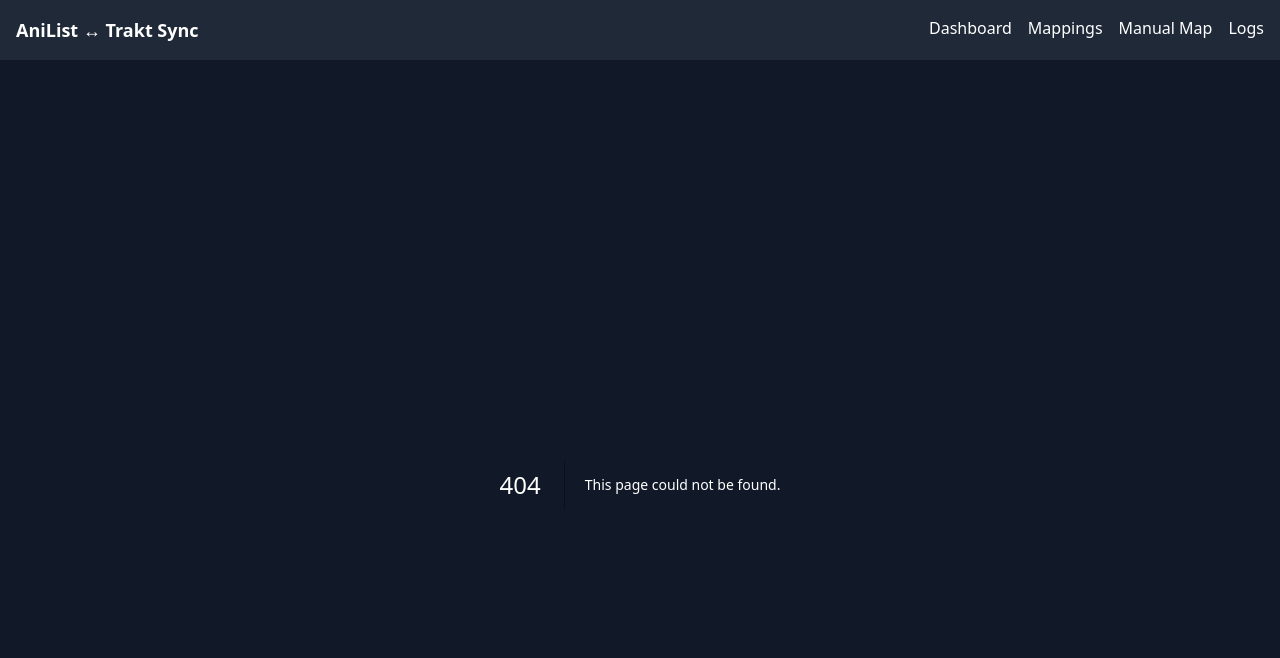
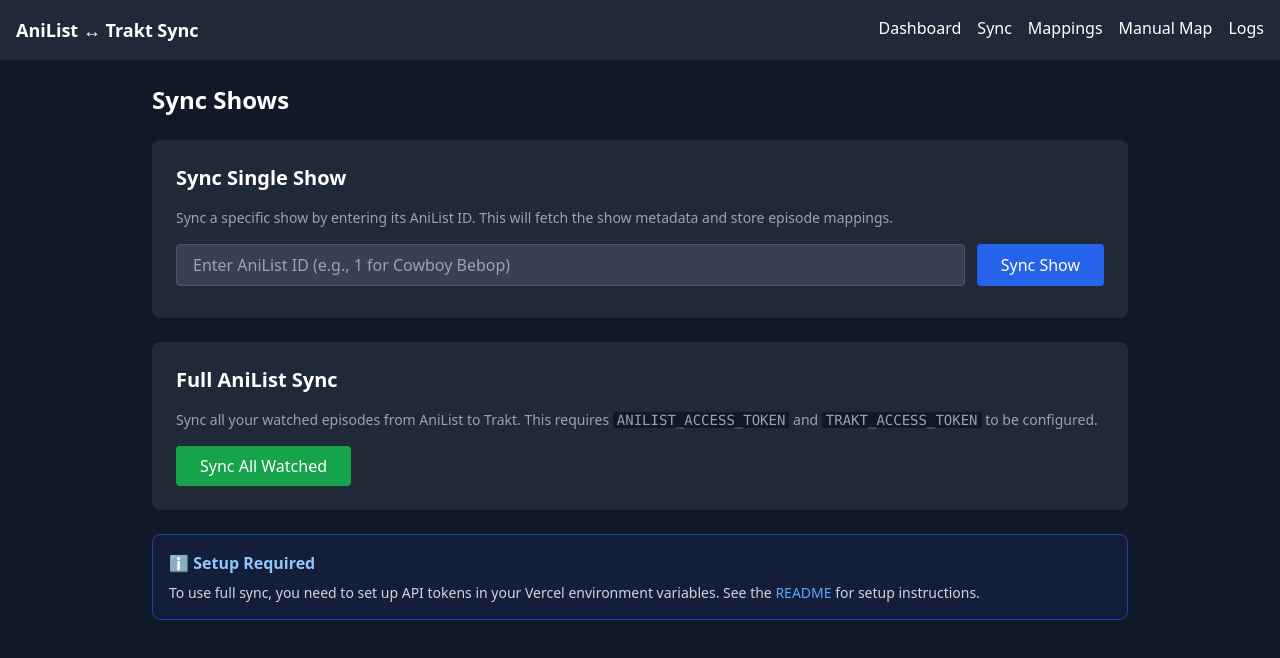
Before and after one commit to Himanth-reddy/anilist-trakt-sync, a Next.js app: page /sync in a window 1280 px wide. Before the commit this address had no page. Shown: the top 658 px of the page. Built offline with nearby package versions, Linux system fonts and the light colour scheme.

Commit message:
Add sync UI and full AniList to Trakt sync functionality with documentation

```diff
--- /dev/null
+++ b/app/api/full-sync/route.js
@@ -0,0 +1,119 @@
+import { kv } from '../../../utils/kv.js';
+import { getNewAnilistScrobbles } from '../../../lib/anilist.js';
+import { resolveTraktId } from '../../../lib/id-translator.js';
+import { getBreakpointMap } from '../../../lib/map-builder.js';
+import { postToTrakt } from '../../../lib/trakt.js';
+
+/**
+ * Translates an Anilist scrobble into a Trakt-ready scrobble object.
+ */
+function translateAnilistToTrakt(scrobble, traktShowId, breakpointMap) {
+    const anilistEpisodeNum = scrobble.episodeNumber;
+
+    // Find the correct season based on breakpoint map
+    let traktSeason = 1;
+    const reversedMap = [...breakpointMap].reverse();
+
+    for (const entry of reversedMap) {
+        if (anilistEpisodeNum >= entry.starts_at) {
+            traktSeason = entry.season;
+            break;
+        }
+    }
+
+    // For most anime, absolute episode number = Trakt episode number
+    const traktEpisodeNum = anilistEpisodeNum;
+
+    return {
+        traktShowId,
+        season: traktSeason,
+        number: traktEpisodeNum,
+        watchedAt: scrobble.watchedAt,
+        title: scrobble.showTitle
+    };
+}
+
+export async function GET() {
+    try {
+        console.log('[Full Sync] Starting AniList to Trakt sync...');
+
+        // Get last sync timestamp
+        const lastSyncTimestamp = await kv.get('lastSyncTimestamp') || 0;
+        console.log(`[Full Sync] Checking for new scrobbles since: ${lastSyncTimestamp}`);
+
+        // Get new scrobbles from AniList
+        const newScrobbles = await getNewAnilistScrobbles(lastSyncTimestamp);
+
+        if (newScrobbles.length === 0) {
+            console.log('[Full Sync] No new scrobbles found');
+            return Response.json({
+                message: 'No new scrobbles from AniList. Sync complete.',
+                synced: 0
+            });
+        }
+
+        console.log(`[Full Sync] Found ${newScrobbles.length} new scrobbles`);
+        const translatedEpisodes = [];
+
+        // Process each scrobble
+        for (const scrobble of newScrobbles) {
+            console.log(`[Full Sync] Processing: ${scrobble.showTitle} - Ep ${scrobble.episodeNumber}`);
+
+            // Resolve Trakt ID
+            const traktId = await resolveTraktId(scrobble.anilistShowId);
+            if (!traktId) {
+                console.warn(`[Full Sync] SKIP: No Trakt ID for AniList ${scrobble.anilistShowId}`);
+                continue;
+            }
+
+            // Get breakpoint map for proper season/episode mapping
+            const breakpointMap = await getBreakpointMap(traktId);
+            if (!breakpointMap) {
+                console.warn(`[Full Sync] SKIP: No map for Trakt ID ${traktId}`);
+                continue;
+            }
+
+            // Translate episode
+            const traktEpisode = translateAnilistToTrakt(scrobble, traktId, breakpointMap);
+            translatedEpisodes.push(traktEpisode);
+            console.log(`[Full Sync] Mapped to Trakt: Show ${traktId}, S${traktEpisode.season} E${traktEpisode.number}`);
+        }
+
+        if (translatedEpisodes.length === 0) {
+            return Response.json({
+                message: 'No episodes could be mapped to Trakt',
+                found: newScrobbles.length,
+                synced: 0
+            });
+        }
+
+        // Post to Trakt
+        console.log(`[Full Sync] Posting ${translatedEpisodes.length} episodes to Trakt...`);
+        const postResult = await postToTrakt(translatedEpisodes);
+
+        // Update last sync timestamp
+        if (newScrobbles.length > 0) {
+            const newTimestamp = newScrobbles[newScrobbles.length - 1].createdAt;
+            if (newTimestamp) {
+                await kv.set('lastSyncTimestamp', newTimestamp);
+                console.log(`[Full Sync] Updated lastSyncTimestamp to ${newTimestamp}`);
+            }
+        }
+
+        console.log('[Full Sync] Complete');
+        return Response.json({
+            message: 'Sync complete!',
+            found: newScrobbles.length,
+            synced: translatedEpisodes.length,
+            added: postResult.added || {},
+            traktResponse: postResult
+        });
+
+    } catch (err) {
+        console.error('[Full Sync] ERROR:', err);
+        return Response.json({
+            error: 'Sync process failed',
+            details: err.message
+        }, { status: 500 });
+    }
+}
--- a/app/layout.jsx
+++ b/app/layout.jsx
@@ -11,6 +11,7 @@
           <h1 className="text-lg font-bold">AniList ↔ Trakt Sync</h1>
           <div className="space-x-4">
             <a href="/" className="hover:text-blue-400">Dashboard</a>
+            <a href="/sync" className="hover:text-blue-400">Sync</a>
             <a href="/mappings" className="hover:text-blue-400">Mappings</a>
             <a href="/manual" className="hover:text-blue-400">Manual Map</a>
             <a href="/logs" className="hover:text-blue-400">Logs</a>
--- /dev/null
+++ b/app/sync/page.jsx
@@ -0,0 +1,131 @@
+'use client';
+import React, { useState } from 'react';
+
+export default function SyncPage() {
+    const [manualId, setManualId] = useState('');
+    const [manualLoading, setManualLoading] = useState(false);
+    const [manualResult, setManualResult] = useState(null);
+
+    const [fullLoading, setFullLoading] = useState(false);
+    const [fullResult, setFullResult] = useState(null);
+
+    const syncShow = async () => {
+        if (!manualId.trim()) {
+            setManualResult({ error: 'Please enter an AniList ID' });
+            return;
+        }
+
+        setManualLoading(true);
+        setManualResult(null);
+        try {
+            const res = await fetch(`/api/sync?anilistId=${manualId}`);
+            const data = await res.json();
+            setManualResult(data);
+        } catch (e) {
+            setManualResult({ error: e.message });
+        } finally {
+            setManualLoading(false);
+        }
+    };
+
+    const syncAll = async () => {
+        setFullLoading(true);
+        setFullResult(null);
+        try {
+            const res = await fetch('/api/full-sync');
+            const data = await res.json();
+            setFullResult(data);
+        } catch (e) {
+            setFullResult({ error: e.message });
+        } finally {
+            setFullLoading(false);
+        }
+    };
+
+    const ResultDisplay = ({ result }) => {
+        if (!result) return null;
+
+        if (result.error) {
+            return (
+                <div className="mt-4 p-4 bg-red-900/50 text-red-200 rounded border border-red-800">
+                    <strong>Error:</strong> {result.error}
+                </div>
+            );
+        }
+
+        return (
+            <div className="mt-4 p-4 bg-green-900/50 text-green-200 rounded border border-green-800">
+                <p className="font-medium mb-2">✓ Sync Successful</p>
+                {result.count && <p>Episodes synced: <span className="font-mono">{result.count}</span></p>}
+                {result.synced !== undefined && <p>Shows processed: <span className="font-mono">{result.synced}</span></p>}
+                {result.message && <p className="text-sm mt-2 text-green-300">{result.message}</p>}
+            </div>
+        );
+    };
+
+    return (
+        <div>
+            <h2 className="text-2xl font-bold mb-6">Sync Shows</h2>
+
+            {/* Manual Sync Section */}
+            <div className="bg-gray-800 p-6 rounded-lg mb-6">
+                <h3 className="text-xl font-semibold mb-4">Sync Single Show</h3>
+                <p className="text-gray-400 mb-4 text-sm">
+                    Sync a specific show by entering its AniList ID. This will fetch the show metadata and store episode mappings.
+                </p>
+
+                <div className="flex gap-3 mb-2">
+                    <input
+                        type="text"
+                        value={manualId}
+                        onChange={(e) => setManualId(e.target.value)}
+                        placeholder="Enter AniList ID (e.g., 1 for Cowboy Bebop)"
+                        className="flex-1 px-4 py-2 bg-gray-700 rounded border border-gray-600 focus:border-blue-500 focus:outline-none"
+                        onKeyPress={(e) => e.key === 'Enter' && syncShow()}
+                    />
+                    <button
+                        onClick={syncShow}
+                        disabled={manualLoading}
+                        className={`px-6 py-2 rounded font-medium transition-colors ${manualLoading
+                                ? 'bg-gray-600 cursor-not-allowed text-gray-300'
+                                : 'bg-blue-600 hover:bg-blue-700 text-white'
+                            }`}
+                    >
+                        {manualLoading ? 'Syncing...' : 'Sync Show'}
+                    </button>
+                </div>
+
+                <ResultDisplay result={manualResult} />
+            </div>
+
+            {/* Full Sync Section */}
+            <div className="bg-gray-800 p-6 rounded-lg mb-6">
+                <h3 className="text-xl font-semibold mb-4">Full AniList Sync</h3>
+                <p className="text-gray-400 mb-4 text-sm">
+                    Sync all your watched episodes from AniList to Trakt. This requires <code className="bg-gray-900 px-1">ANILIST_ACCESS_TOKEN</code> and <code className="bg-gray-900 px-1">TRAKT_ACCESS_TOKEN</code> to be configured.
+                </p>
+
+                <button
+                    onClick={syncAll}
+                    disabled={fullLoading}
+                    className={`px-6 py-2 rounded font-medium transition-colors ${fullLoading
+                            ? 'bg-gray-600 cursor-not-allowed text-gray-300'
+                            : 'bg-green-600 hover:bg-green-700 text-white'
+                        }`}
+                >
+                    {fullLoading ? 'Syncing...' : 'Sync All Watched'}
+                </button>
+
+                <ResultDisplay result={fullResult} />
+            </div>
+
+            {/* Info Section */}
+            <div className="bg-blue-900/20 border border-blue-800 p-4 rounded-lg">
+                <h4 className="font-semibold text-blue-300 mb-2">ℹ️ Setup Required</h4>
+                <p className="text-sm text-gray-300">
+                    To use full sync, you need to set up API tokens in your Vercel environment variables. See the <a href="https://github.com/Himanth-reddy/anilist-trakt-sync" className="text-blue-400 hover:underline">README</a> for setup instructions.
+                </p>
+            </div>
+        </div>
+    );
+}
```
Also changed, not shown: 1 other file (tests, documents, lock files or other folders).
